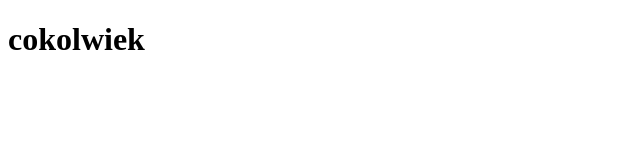
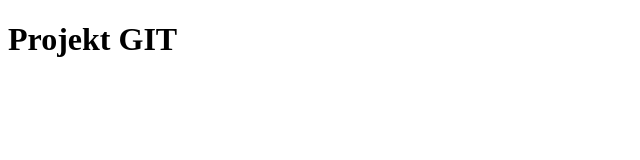
Before and after one commit to zxspace1/projekt-testowy, a plain HTML site: page index.html in a window 1280 px wide. Shown: the whole page, without its empty margins (0-640 px from the left). Drawn offline with Linux system fonts and the light colour scheme.

Commit message:
wstawienie tekstu

```diff
--- a/index.html
+++ b/index.html
@@ -5,6 +5,6 @@
     <title>Pierwszy commit</title>
 </head>
 <body>
-   <h1>cokolwiek</h1>
+   <h1>Projekt GIT</h1>
 </body>
 </html>
```
